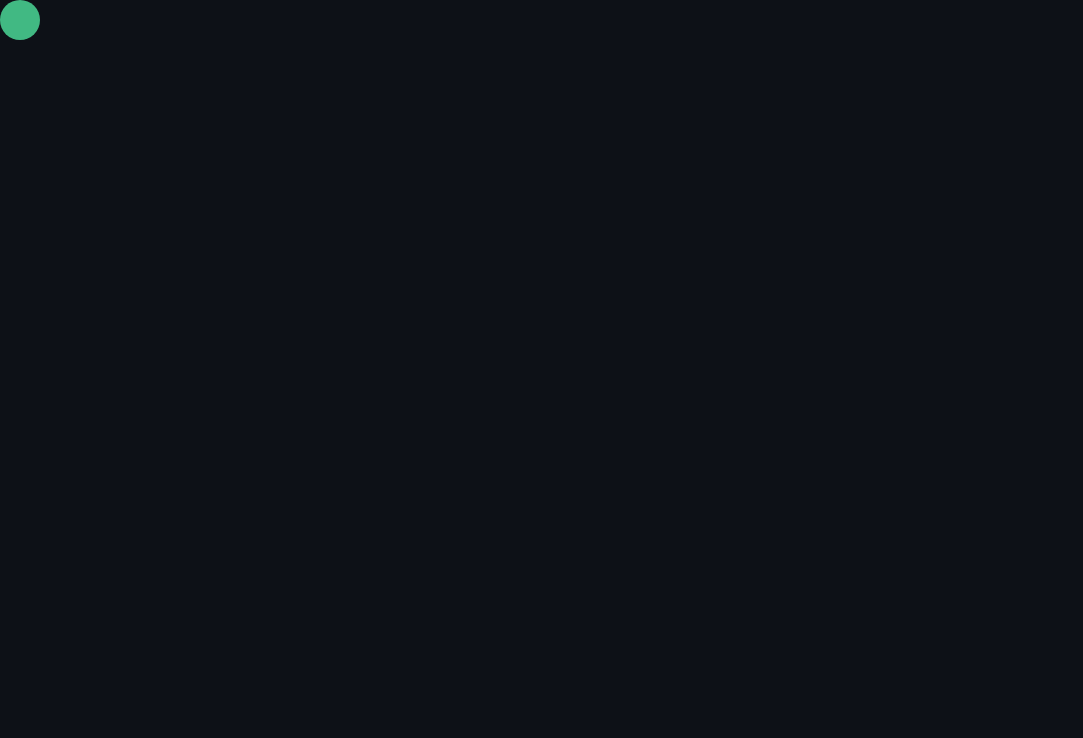
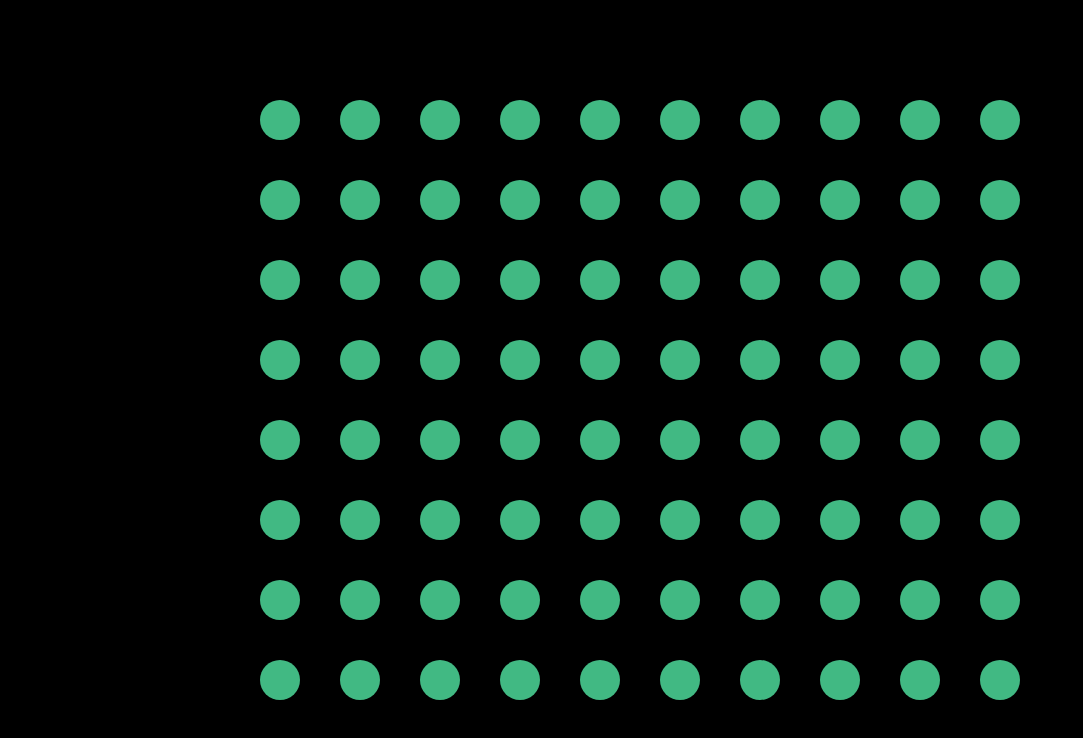
Before and after one commit to HigherGround189/vue-learning, a Vue app: page / in a window 1280 px wide. Shown: the top 738 px of the page, without its empty margins (0-1083 px from the left). Built offline with nearby package versions, Linux system fonts and the light colour scheme.

Commit message:
added rows and center property

```diff
--- a/src/App.vue
+++ b/src/App.vue
@@ -1,16 +1,28 @@
 <template>
-  <Circles/>
+  <div class="circle-wrapper">
+    <CircleRow v-for="n in 8"/>
+  </div>
 </template>
 
 <script>
-  import Circles from './components/Circles.vue';
+  import CircleRow from './components/CircleRow.vue';
 
   export default {
     name: "App",
-    components: { Circles }
+    components: { CircleRow }
   }
 </script>
 
 <style scoped>
+  .circle-wrapper {
+    background-color: black;
+    height: 100vh;
 
+    display: flex;
+    justify-content: center;
+    align-items: center;
+    flex-direction: column;
+    gap: 5vh
+
+  }
 </style>
--- /dev/null
+++ b/src/components/CircleRow.vue
@@ -0,0 +1,20 @@
+<template>
+  <div>
+    <Circles v-for="n in 10"/>
+  </div>
+</template>
+
+<script>
+  import Circles from './Circles.vue';
+
+  export default {
+    components: { Circles }
+  }
+</script>
+
+<style scoped>
+  div {
+    display: flex;
+    gap: 5vh;
+  }
+</style>
--- a/src/components/Circles.vue
+++ b/src/components/Circles.vue
@@ -1,10 +1,23 @@
 <template>
-  <div></div>
+  <div ref="circle"></div>
 </template>
 
 <script>
+  import { ref } from 'vue'
+
   export default {
+    data() {
+      return {
+        center: null,
+      }
+    },
 
+    mounted() {
+      const rect = this.$refs.circle.getBoundingClientRect()
+      const xCenter = rect.width / 2
+
+      this.center = xCenter
+    }
   }
 </script>
 
@@ -17,6 +30,6 @@
   }
 
   div:hover {
-    width: 10vh;
+    width: 8vh;
   }
 </style>
```
